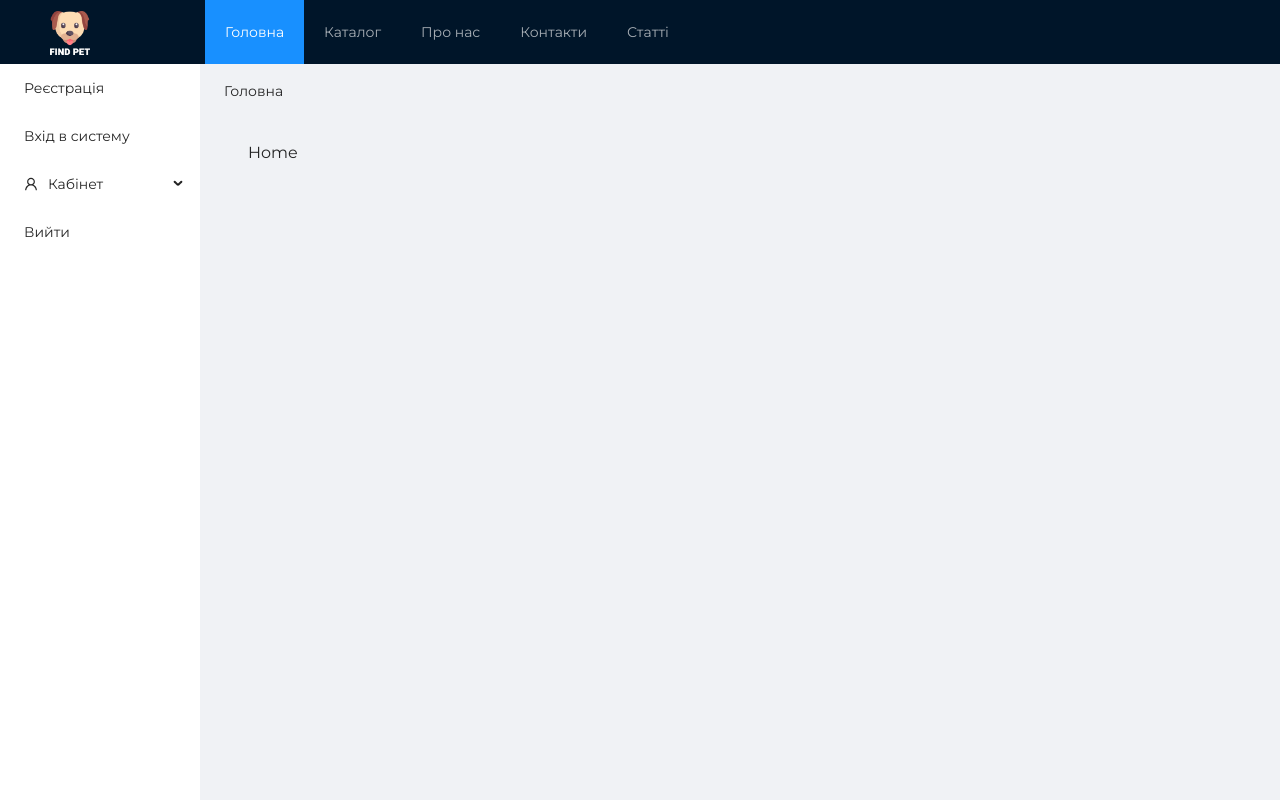
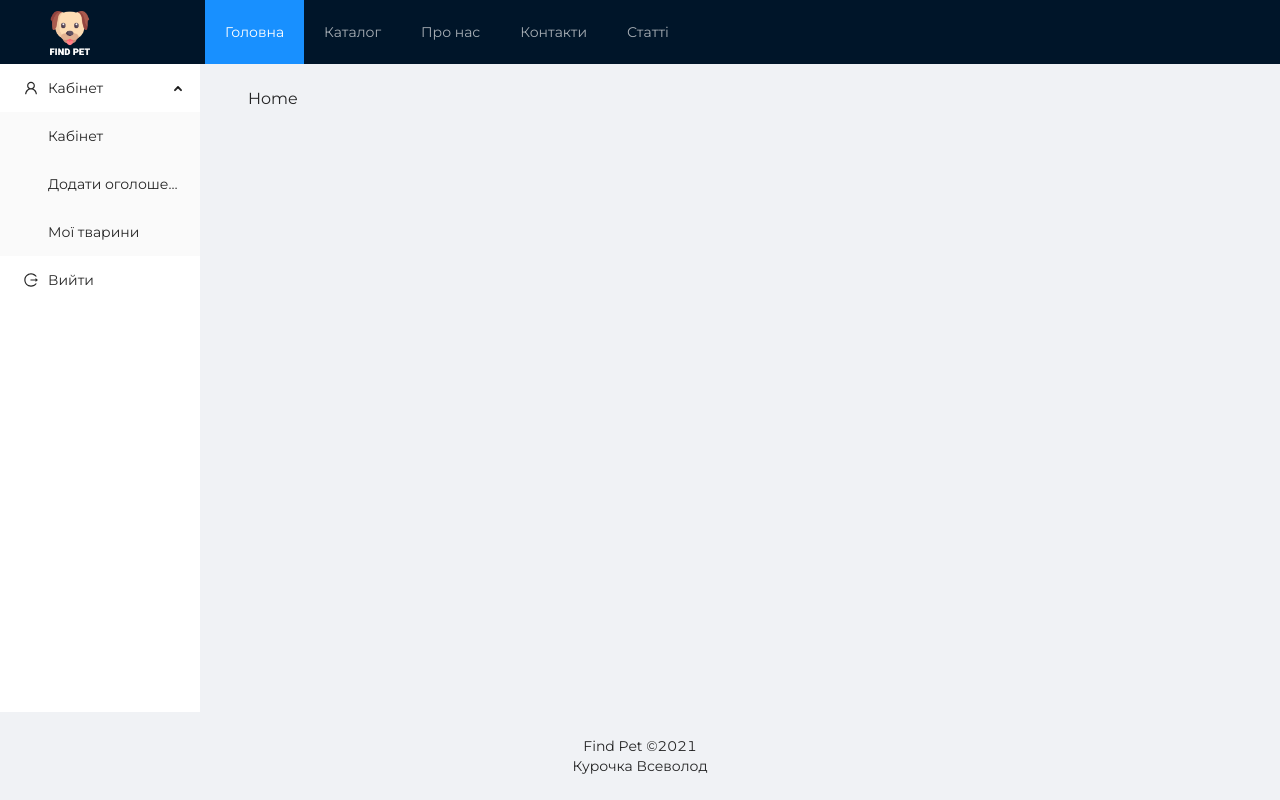
Before and after one commit to VsevolodKurochka/find-pet, a React (Create React App) app in the folder frontend/: page / in a window 1280 px wide. Built offline with nearby package versions, Linux system fonts and the light colour scheme; sample sign-in values are in the browser's storage.

Commit message:
[frontend] add common layout for each page

```diff
--- a/frontend/src/Layout.js
+++ b/frontend/src/Layout.js
@@ -1,29 +1,32 @@
-import { Layout, Menu, Breadcrumb } from 'antd';
+import {Layout, Menu, Breadcrumb, notification} from 'antd';
 import {
-    UserOutlined, LaptopOutlined, NotificationOutlined
+    UserOutlined, LogoutOutlined
 } from '@ant-design/icons';
-import {useState, useCallback} from 'react';
+import {useState, useCallback, useContext} from 'react';
 import Logo from './logo.png';
 import {
     Link
 } from "react-router-dom";
+import {useAuth} from './useAuth';
+import {AuthContext} from './AuthContext';
 
 const { Header, Content, Footer, Sider } = Layout;
 const { SubMenu } = Menu;
 
 export const LayoutPage = ({children}) => {
-    const [collapsed, setCollapsed] = useState(false);
+    const {isAuthenticated, logout} = useContext(AuthContext);
     const year = new Date().getFullYear();
 
-    const onCollapse = useCallback(() => {
-        setCollapsed(prevState => !prevState);
+    const logoutFromAccount = useCallback(() => {
+        logout();
+        notification.success({message: 'Успішно!', description: 'Ви вийшли з системи!'})
     }, []);
 
     return (
         <Layout style={{ minHeight: '100vh' }}>
             <Header className="header">
                 <div className="logo">
-                    <img src={Logo} alt={'logo'} />
+                    <Link to={'/'}><img src={Logo} alt={'logo'} /></Link>
                 </div>
                 <Menu theme="dark" mode="horizontal" defaultSelectedKeys={['1']}>
                     <Menu.Item key="1"><Link to="/">Головна</Link></Menu.Item>
@@ -38,20 +41,25 @@ export const LayoutPage = ({children}) => {
                     <Menu
                         mode="inline"
                         style={{ height: '100%', borderRight: 0 }}
+                        defaultOpenKeys={['sub1']}
                     >
-                        <Menu.Item key="5"><Link to="/">Реєстрація</Link></Menu.Item>
-                        <Menu.Item key="6"><Link to="/">Вхід в систему</Link></Menu.Item>
-                        <SubMenu key="sub1" icon={<UserOutlined />} title="Кабінет">
-                            <Menu.Item key="1"><Link to="/">Додати оголошення</Link></Menu.Item>
-                            <Menu.Item key="2"><Link to="/">Мої тварини</Link></Menu.Item>
-                        </SubMenu>
-                        <Menu.Item key="6"><Link to="/">Вийти</Link></Menu.Item>
+                        {isAuthenticated && <>
+                            <SubMenu key="sub1" icon={<UserOutlined />} title="Кабінет">
+                                <Menu.Item key="cab"><Link to="/profile">Кабінет</Link></Menu.Item>
+                                <Menu.Item key="add"><Link to="/profile/add">Додати оголошення</Link></Menu.Item>
+                                <Menu.Item key="animals"><Link to="/profile/animals">Мої тварини</Link></Menu.Item>
+                            </SubMenu>
+                            <Menu.Item key="logout" icon={<LogoutOutlined />}><Link to="/" onClick={logoutFromAccount}>Вийти</Link></Menu.Item>
+                        </> }
+                        {!isAuthenticated && (
+                            <>
+                                <Menu.Item key="register"><Link to="/register">Реєстрація</Link></Menu.Item>
+                                <Menu.Item key="login"><Link to="/login">Вхід в систему</Link></Menu.Item>
+                            </>
+                        )}
                     </Menu>
                 </Sider>
                 <Layout style={{ padding: '0 24px 24px' }}>
-                    <Breadcrumb style={{ margin: '16px 0' }}>
-                        <Breadcrumb.Item>Головна</Breadcrumb.Item>
-                    </Breadcrumb>
                     <Content
                         className="site-layout-background"
                         style={{
@@ -64,6 +72,7 @@ export const LayoutPage = ({children}) => {
                     </Content>
                 </Layout>
             </Layout>
+            <Footer style={{ textAlign: 'center' }}>Find Pet ©{year}<br />Курочка Всеволод</Footer>
         </Layout>
     );
 };
--- a/frontend/src/index.js
+++ b/frontend/src/index.js
@@ -5,8 +5,6 @@ import 'antd/dist/antd.css';
 import './scss/index.scss';
 
 ReactDOM.render(
-  <React.StrictMode>
-    <App />
-  </React.StrictMode>,
+  <App />,
   document.getElementById('root')
 );
--- a/frontend/src/routes.js
+++ b/frontend/src/routes.js
@@ -1,13 +1,23 @@
 import {Route, Switch} from 'react-router-dom';
 import NotFound from './pages/not-found';
 import Home from './pages/home';
+import RegisterPage from './pages/register';
+import LoginPage from './pages/login';
+import ProfilePage from './pages/profile';
+import PrivateRoute from './PrivateRoute';
+import ProfileAddAnimalPage from './pages/profile/ProfileAddAnimalPage';
 
-export const useRoutes = (isAuthenticated) => {
+export const useRoutes = () => {
     return (
         <Switch>
             {/*<Route path="/login" render={() => <LoginPage isAuthenticated={isAuthenticated} />} />
             <Route path="/register" render={() => <RegisterPage isAuthenticated={isAuthenticated} />} />*/}
             {/*<PrivateRoute isAuthenticated={isAuthenticated} path="/admin" redirectPath="/login" component={AdminPage} />*/}
+            <Route path="/login" component={LoginPage} />} />
+            <Route path="/register" component={RegisterPage} />} />
+            <PrivateRoute path="/profile" component={ProfilePage} redirectPath={'/'} exact />
+            <PrivateRoute path="/profile/animals" component={ProfilePage} redirectPath={'/'} exact />
+            <PrivateRoute path="/profile/add" component={ProfileAddAnimalPage} redirectPath={'/'} exact />
             <Route exact path="/" component={Home} />
             <Route path="*" component={NotFound} />
         </Switch>
```
